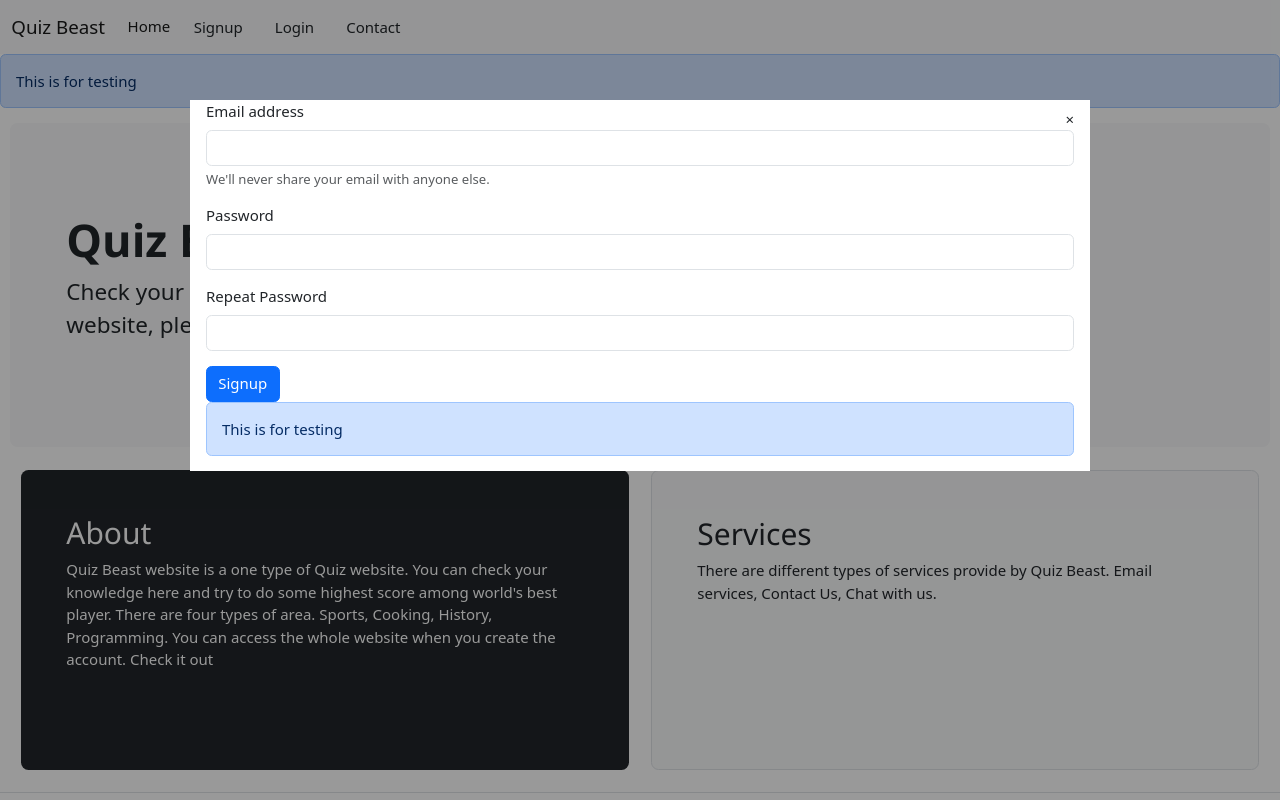
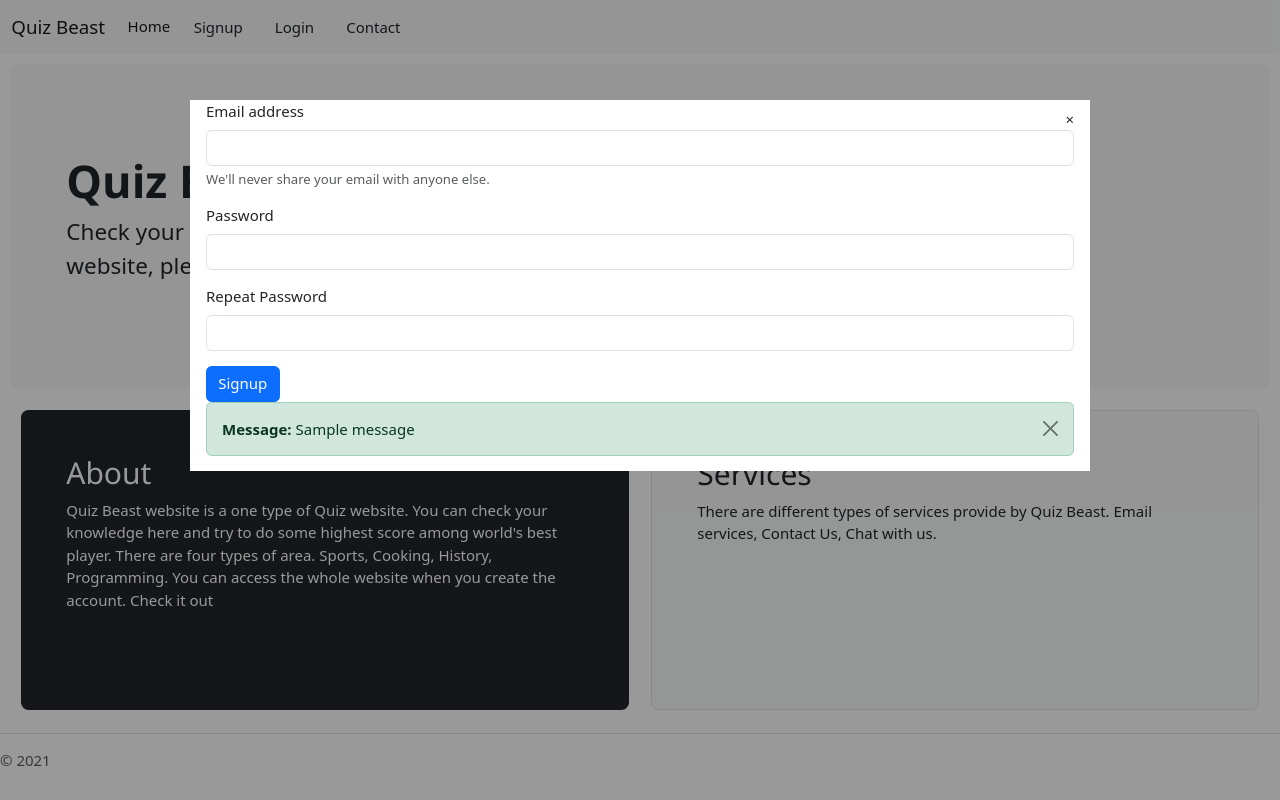
Before and after one commit to Kathan190/Quiz, a Django app: page / in a window 1280 px wide, after a click on "Signup". Run offline with Django 3.2, Linux system fonts and the light colour scheme; tables that the repository leaves empty hold one stand-in row (values such as "Sample post"); one stand-in notice (Sample message) is shown; some libraries are stand-ins or nearby versions.

Commit message:
message part is done

```diff
--- a/home/views.py
+++ b/home/views.py
@@ -2,6 +2,7 @@ from django.shortcuts import render,HttpResponse
 from home.models import Signup
 from home.models import Contact
 from home.models import Login
+from django.contrib import messages
 # Create your views here.
 
 def home(request):
@@ -11,19 +12,23 @@ def home(request):
             email = request.POST.get('email')
             psw = request.POST.get('psw')
             psw_repeat = request.POST.get('psw_repeat')
-            if psw == psw_repeat:
-                signup = Signup(email=email, psw=psw, psw_repeat=psw_repeat)
+            print(email,psw,psw_repeat)
+
+            if len(email)<5 or len(psw)<5 or (psw_repeat == psw):
+                messages.error(request, 'Please fill the form correctly')
+            else:
+                signup = Signup(email=email,psw=psw,psw_repeat=psw_repeat)
                 signup.save()
-            else:
-                return HttpResponse("Password is incorrect")
+                messages.success(request, "Your account is successfully created")
+
 
         #contact database code
-        if request.POST.get("Contact") == "Contact":
-            email = request.POST.get('email1')
-            contact = request.POST.get('contact')
-            subject = request.POST.get('subject')
-            con = Contact(email=email,contact=contact,subject=subject)
-            con.save()
+            if request.POST.get("Contact") == "Contact":
+                email = request.POST.get('email1')
+                contact = request.POST.get('contact')
+                subject = request.POST.get('subject')
+                con = Contact(email=email,contact=contact,subject=subject)
+                con.save()
 
         #login database code
         if request.POST.get("Login") == "Login":
--- a/templates/home.html
+++ b/templates/home.html
@@ -34,9 +34,6 @@
             </div>
         </div>
     </nav>
-    <div class="alert alert-primary" role="alert">
-        This is for testing
-    </div>
 
     <!-- Sign up modal -->
     <div id="id01" class="w3-modal">
@@ -61,9 +58,13 @@
                     </div>
                     <button type="submit" name="Signup" value="Signup" class="btn btn-primary">Signup
                     </button>
-                    <div class="alert alert-primary" role="alert">
-                        This is for testing
-                    </div>
+                    <br>
+                    {% for message in messages %}
+                      <div class="alert alert-{{message.tags}} mb - 0 alert-dismissible fade show" role="alert">
+                      <strong>Message:</strong> {{message}}
+                      <button type="button" class="btn-close" data-bs-dismiss="alert" aria-label="Close"></button>
+                      </div>
+                    {% endfor %}
                 </form>
                 <!--Form code end here -->
             </div>
```
Also changed, not shown: Quiz/settings.py (+9 -0 lines), db.sqlite3.
